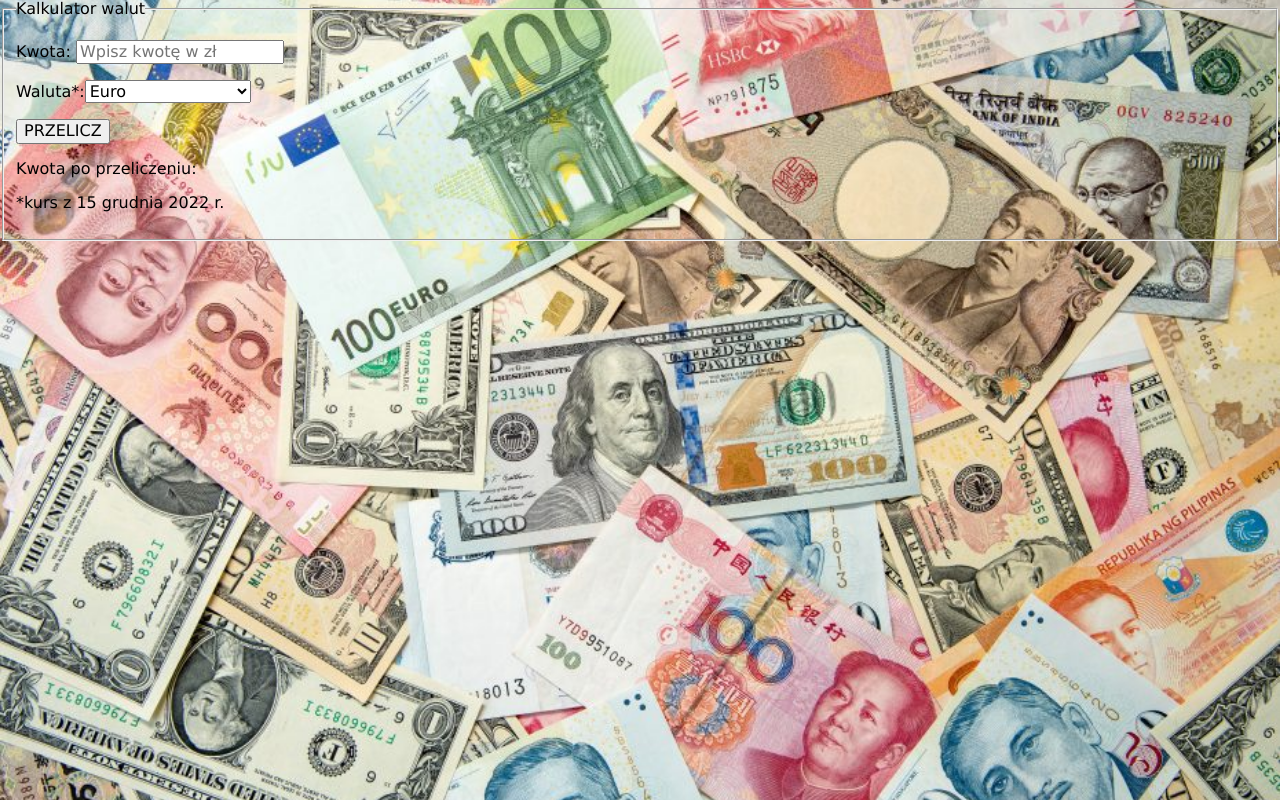
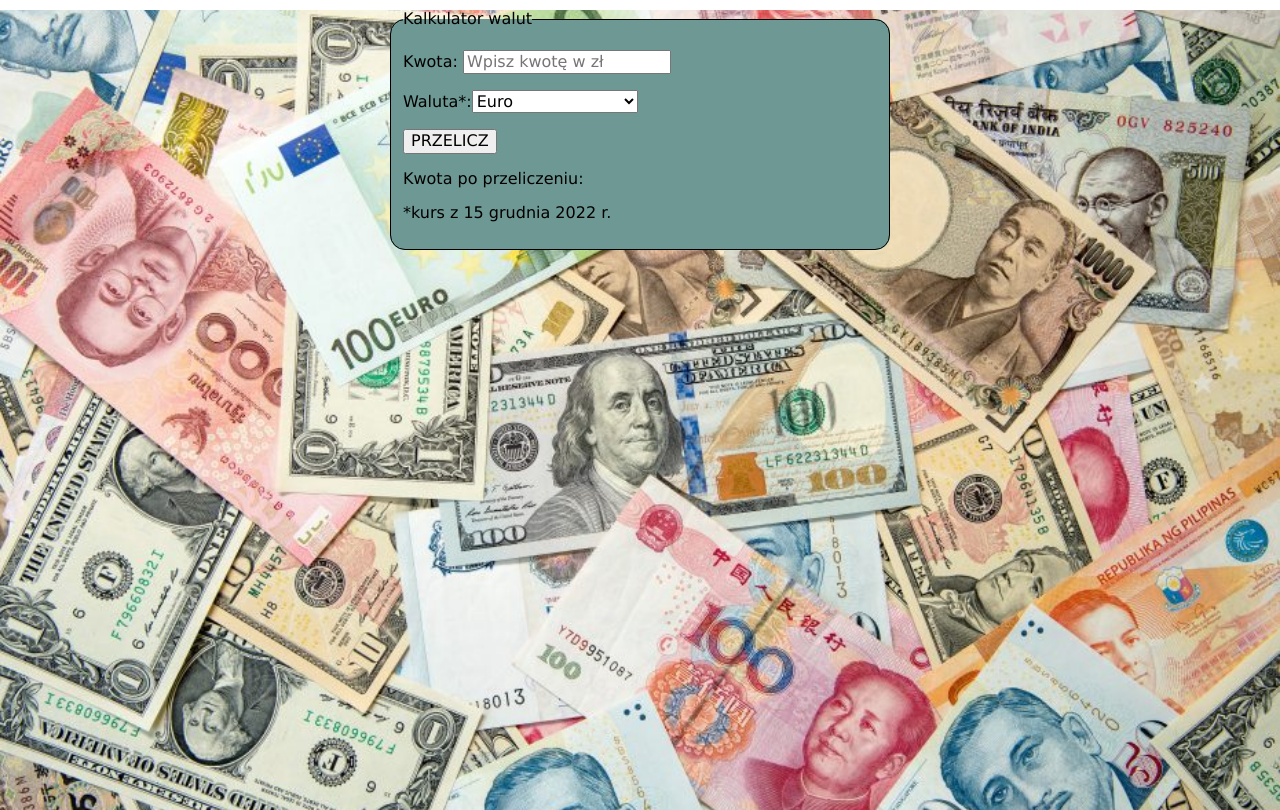
Before and after one commit to Gosia-Magdzik/kantor-react, a React (Create React App) app: page / in a window 1280 px wide. Built offline with nearby package versions, Linux system fonts and the light colour scheme.

Commit message:
Form component added

```diff
--- a/src/App.js
+++ b/src/App.js
@@ -1,34 +1,8 @@
-
+import Form from "./Form";
 
 function App() {
   return (
-    <form className="body">
-        <fieldset className="fieldset">
-            <legend className="fieldset__legend">Kalkulator walut</legend>
-            <p>
-                <span className="fieldset__currency" for="zl">Kwota: </span>
-                <input className="fieldset__output" type="number" step="0.1" name="zl" id="zl" required placeholder="Wpisz kwotę w zł"/>
-            </p>
-            <p>
-                <span className="fieldset__currency">Waluta*:</span>
-                <select className="fieldset__output">
-                    <option value="EUR">Euro</option>
-                    <option value="GBP">Funt Brytyjski</option>
-                    <option value="NOK">Korona Norweska</option>
-                    <option value="USD">Dolar Amerykańki</option>
-                </select>
-            </p>
-            <p>
-                <button className="fieldset__button">PRZELICZ</button>
-            </p>
-
-            <p className="fieldset__result" for="wynik">Kwota po przeliczeniu:
-                <strong className="fieldset__output"></strong>
-            </p>
-
-            <p className="fieldset__paragraph">*kurs z 15 grudnia 2022 r. </p>
-        </fieldset>
-    </form>
+    <Form/>
   );
 }
 
--- /dev/null
+++ b/src/Form/index.js
@@ -0,0 +1,33 @@
+import "./style.css";
+
+const Form = (props) => (
+    <form className="body">
+        <fieldset className="fieldset">
+            <legend className="fieldset__legend">Kalkulator walut</legend>
+            <p>
+                <span className="fieldset__currency" for="zl">Kwota: </span>
+                <input className="fieldset__output" type="number" step="0.1" name="zl" id="zl" required placeholder="Wpisz kwotę w zł"/>
+            </p>
+            <p>
+                <span className="fieldset__currency">Waluta*:</span>
+                <select className="fieldset__output">
+                    <option value="EUR">Euro</option>
+                    <option value="GBP">Funt Brytyjski</option>
+                    <option value="NOK">Korona Norweska</option>
+                    <option value="USD">Dolar Amerykańki</option>
+                </select>
+            </p>
+            <p>
+                <button className="fieldset__button">PRZELICZ</button>
+            </p>
+
+            <p className="fieldset__result" for="wynik">Kwota po przeliczeniu:
+                <strong className="fieldset__output"></strong>
+            </p>
+
+            <p className="fieldset__paragraph">*kurs z 15 grudnia 2022 r. </p>
+        </fieldset>
+    </form>
+    );
+
+export default Form;
--- /dev/null
+++ b/src/Form/style.css
@@ -0,0 +1,9 @@
+
+.fieldset {
+    border: 1px solid black;
+    border-radius: 15px;
+    margin: auto;
+    max-width: 500px;
+    background-color: rgb(109, 152, 147);
+    margin-top: 10px;
+}
```
